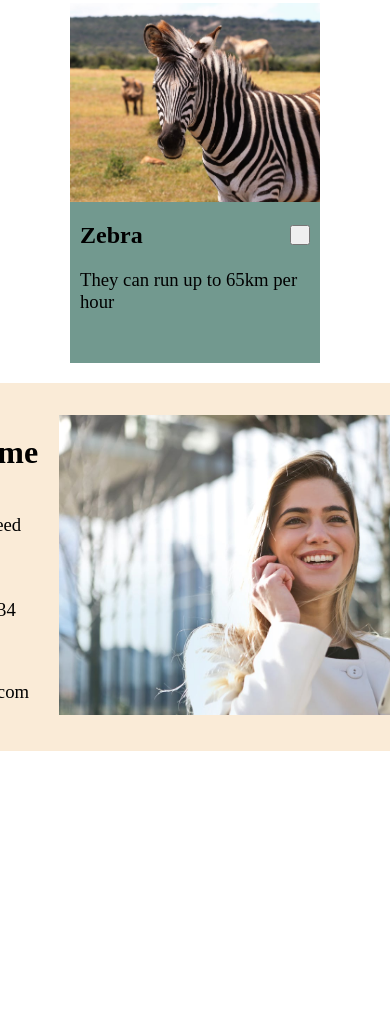
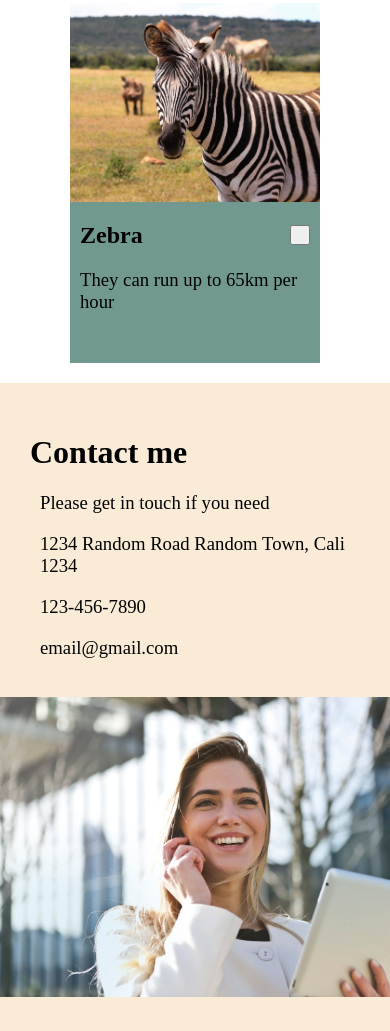
Before and after one commit to FloppyCacti/Homepage, a website built with webpack: page src/index.html in a window 390 px wide. Shown: the part 2565-3596 px from the top of the page. Before the commit the page ends 3316 px from the top, so only its background shows below. Built offline with nearby package versions, Linux system fonts and the light colour scheme.

Commit message:
change footer flex direction when shrinked

```diff
--- a/src/style.css
+++ b/src/style.css
@@ -140,6 +140,10 @@ footer h3 {
   main h1 {
     padding-left: 50px;
   }
+
+  footer > div {
+    flex-direction: column;
+  }
 }
 
 @media (min-width: 601px) and (max-width: 1024px) {
```
